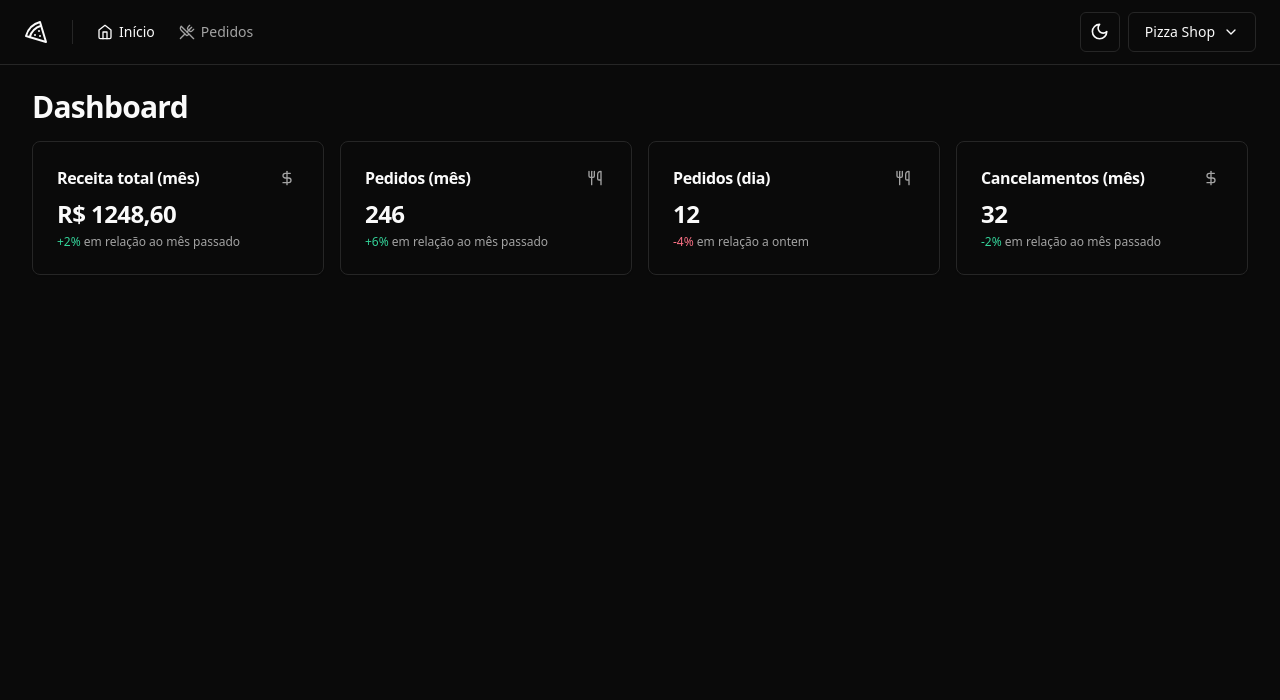
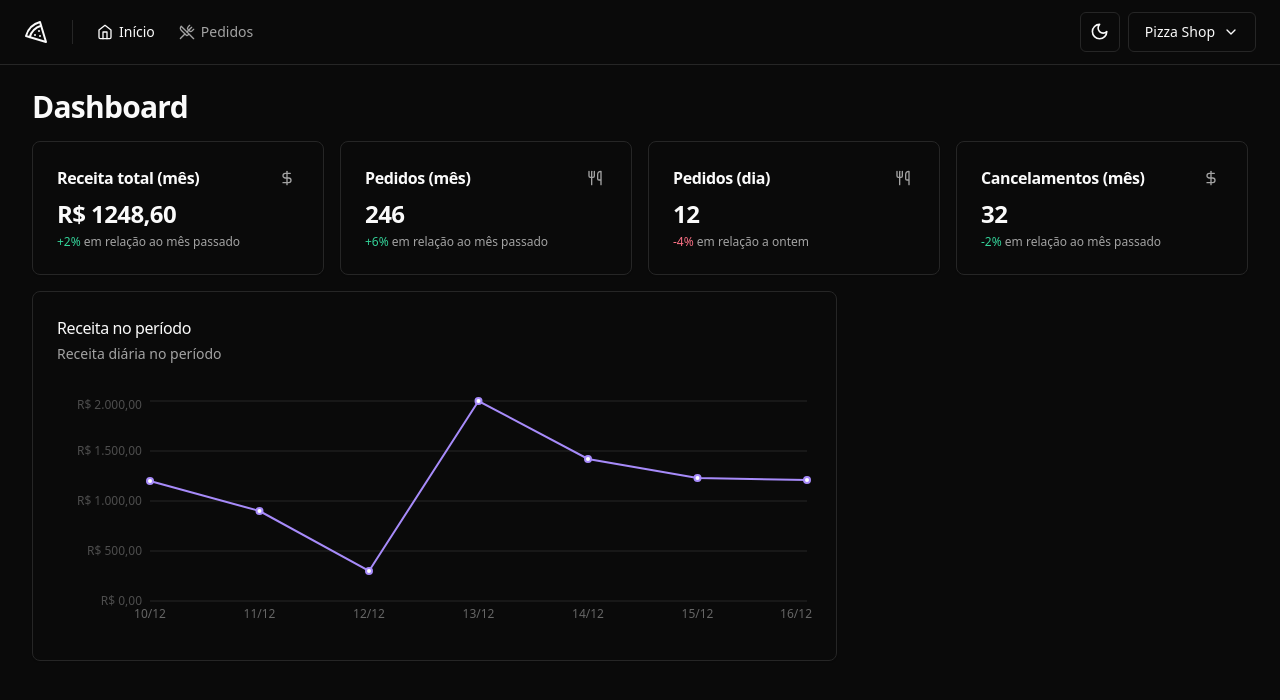
Before and after one commit to matheusbr1/pizzashop-web, a React (Vite) app: page / in a window 1280 px wide. Shown: the top 700 px of the page. Built offline with nearby package versions, Linux system fonts and the light colour scheme.

Commit message:
feat: create revenue chart

```diff
--- a/package.json
+++ b/package.json
@@ -35,6 +35,7 @@
     "react-helmet-async": "^2.0.4",
     "react-hook-form": "^7.49.3",
     "react-router-dom": "^6.21.1",
+    "recharts": "^2.10.4",
     "shadcn-ui": "^0.8.0",
     "sonner": "^1.3.1",
     "sort-by": "^1.2.0",
--- a/src/pages/app/dashboard/dashboard.tsx
+++ b/src/pages/app/dashboard/dashboard.tsx
@@ -4,6 +4,7 @@ import { DayOrdersAmountCard } from "./day-orders-amount-card";
 import { MonthCanceledOrdersAmountCard } from "./month-canceled-orders-amount";
 import { MonthOrdersAmountCard } from "./month-orders-amonth-card";
 import { MonthRevenueCard } from "./month-revenue-card";
+import { RevenueChart } from "./revenue-chart";
 
 export function Dashboard() {
   return (
@@ -18,6 +19,10 @@ export function Dashboard() {
           <DayOrdersAmountCard />
           <MonthCanceledOrdersAmountCard />
         </div>
+
+        <div className="grid grid-cols-9 gap-4" >
+          <RevenueChart />
+        </div>
       </div>
     </>
   )
--- /dev/null
+++ b/src/pages/app/dashboard/revenue-chart.tsx
@@ -0,0 +1,61 @@
+import { CartesianGrid, Line, LineChart, ResponsiveContainer, XAxis, YAxis } from 'recharts'
+import colors from 'tailwindcss/colors'
+
+import { Card, CardContent, CardDescription, CardHeader, CardTitle } from "@/components/ui/card";
+
+const data = [
+  { date: '10/12', revenue: 1200 },
+  { date: '11/12', revenue: 900 },
+  { date: '12/12', revenue: 300 },
+  { date: '13/12', revenue: 2000 },
+  { date: '14/12', revenue: 1420 },
+  { date: '15/12', revenue: 1230 },
+  { date: '16/12', revenue: 1209 },
+]
+
+export function RevenueChart() {
+  return (
+    <Card className="col-span-6" >
+      <CardHeader className="flex-row items-center justify-between pb-8" >
+        <div className="space-y-1" >
+          <CardTitle className="text-base font-medium" >Receita no período</CardTitle>
+          <CardDescription>Receita diária no período</CardDescription>
+        </div>
+      </CardHeader>
+      <CardContent>
+        <ResponsiveContainer width='100%' height={240} >
+          <LineChart style={{ fontSize: 12 }} data={data} >
+            <YAxis
+              width={88}
+              stroke='#8888'
+              axisLine={false}
+              tickLine={false}
+              tickFormatter={(value: number) => value.toLocaleString('pt-BR', {
+                style: 'currency',
+                currency: 'BRL'
+              })}
+            />
+
+            <XAxis
+              dataKey='date'
+              tickLine={false}
+              axisLine={false}
+            />
+
+            <CartesianGrid
+              vertical={false}
+              className='stroke-muted'
+            />
+
+            <Line
+              type='linear'
+              strokeWidth={2}
+              dataKey="revenue"
+              stroke={colors.violet['400']}
+            />
+          </LineChart>
+        </ResponsiveContainer>
+      </CardContent>
+    </Card>
+  )
+}
```
Also changed, not shown: 1 other file (tests, documents, lock files or other folders).
